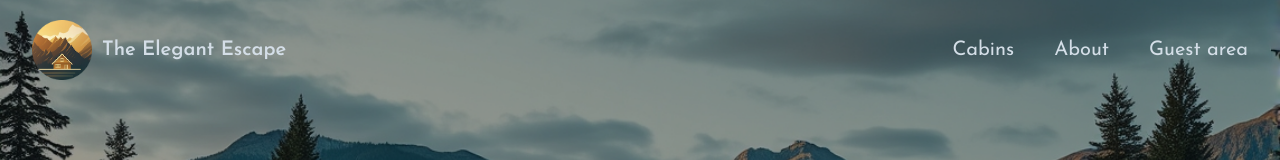
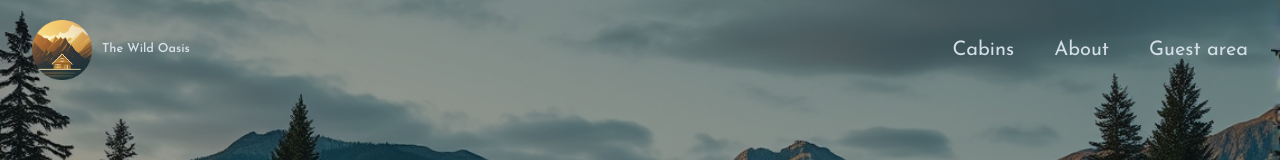
Before and after one commit to codakyello/the-wild-oasis-website, a Next.js app: page / in a window 1280 px wide. Shown: the top 160 px of the page. Built offline with nearby package versions, Linux system fonts and the light colour scheme; no server answers.

Commit message:
logo possible fix

```diff
--- a/app/_components/Logo.js
+++ b/app/_components/Logo.js
@@ -1,18 +1,20 @@
 import Image from "next/image";
 import Link from "next/link";
+import logo from "@/public/logo.png";
 
 function Logo() {
   return (
     <Link href="/" className="flex items-center gap-4 z-10">
-      <img
-        src={"/logo.png"}
+      {/* <Image src="/logo.png" height="60" width="60" alt="The Wild Oasis logo" /> */}
+      <Image
+        src={logo}
+        height="60"
         quality={100}
-        height="60"
         width="60"
-        alt="The Elegant Escape"
+        alt="The Wild Oasis logo"
       />
-      <span className="text-[2rem] font-semibold text-primary-100">
-        The Elegant Escape
+      <span className="text-xl font-semibold text-primary-100">
+        The Wild Oasis
       </span>
     </Link>
   );
```
